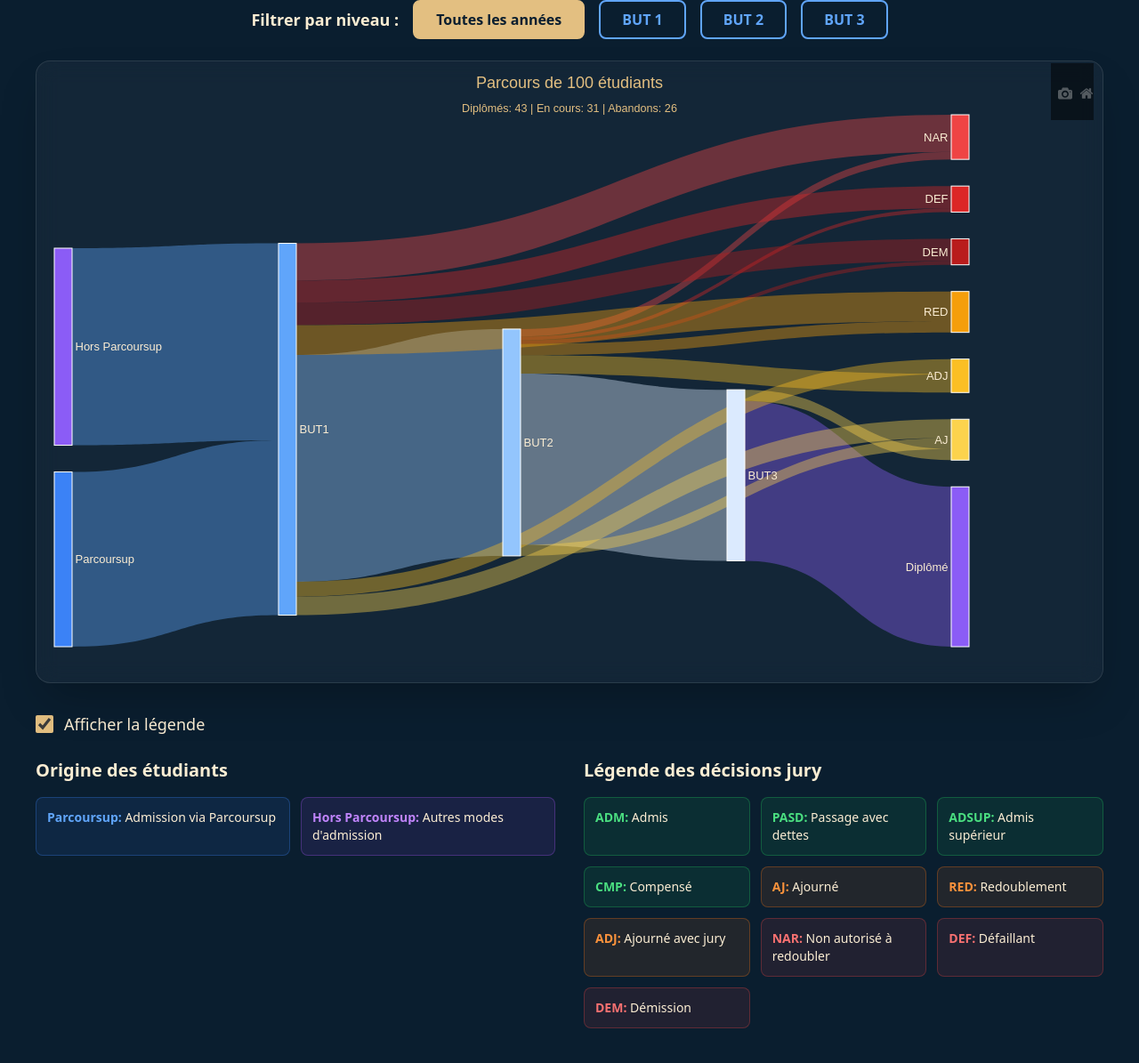
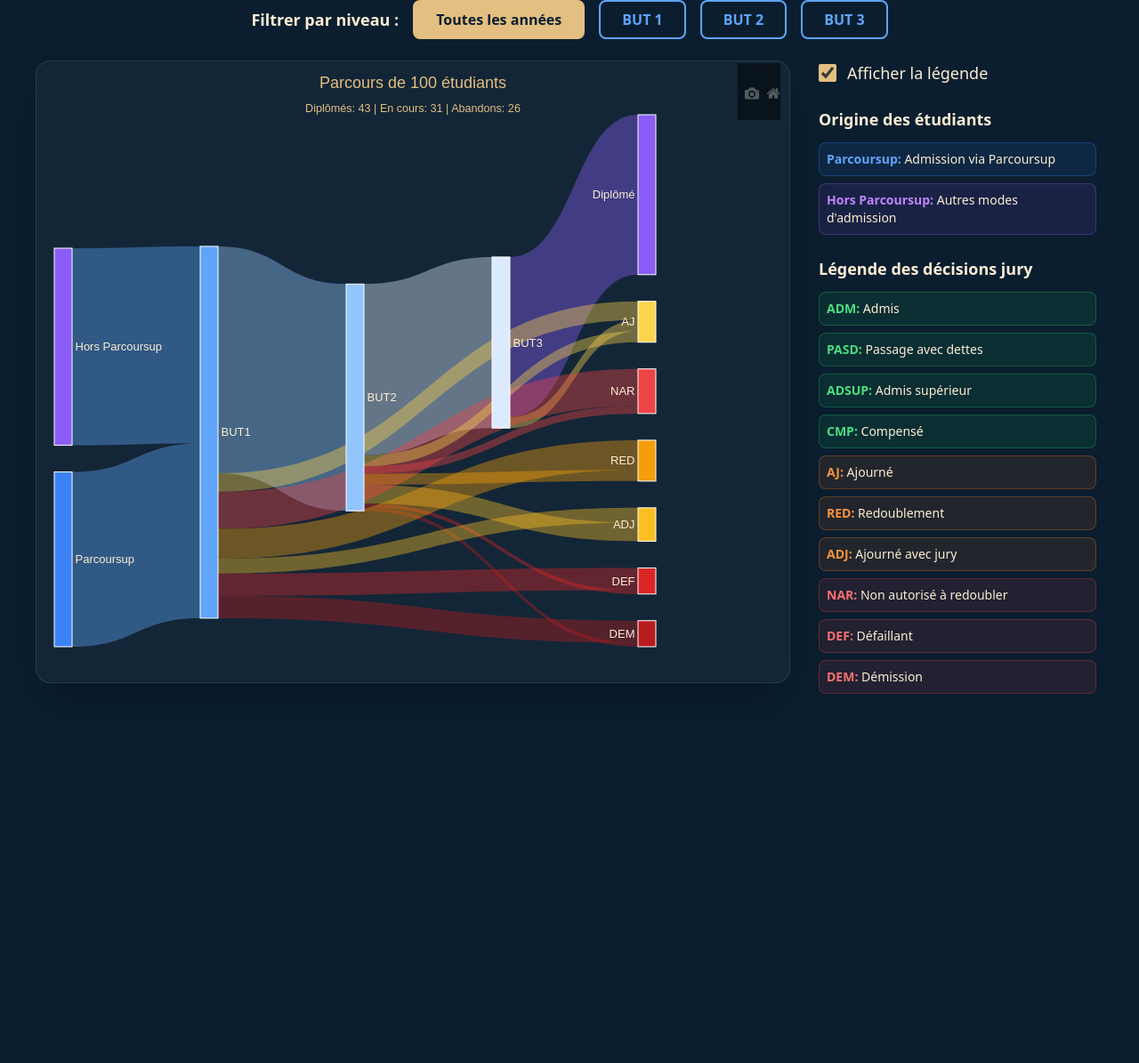
Before and after one commit to Mnemosyne-S301/Mnemosyne, a PHP site: page /sankey/default in a window 1280 px wide. Shown: the part 84-1279 px from the top of the page at 89% size. Run offline with PHP 8.4, Linux system fonts and the light colour scheme; some libraries are stand-ins or nearby versions.

Commit message:
Refactor Sankey diagram layout and legend display for improved usability

```diff
--- a/Views/view_sankey.php
+++ b/Views/view_sankey.php
@@ -41,29 +41,33 @@
                 </button>
             </div>
 
+            <div class="flex gap-8 items-start">
+                <!-- Diagramme Sankey -->
+                <div class="flex-1">
                     <div id="sankey-container" class="w-full h-[700px] bg-[#FFFFFF0A] rounded-2xl backdrop-blur-md shadow-2xl border border-white/10 relative">
                         <div id="loader" class="absolute inset-0 flex items-center justify-center z-10">
                             <p class="animate-pulse text-xl">Analyse des flux de cohorte...</p>
                         </div>
                         <div id="sankey-plot" class="w-full h-full"></div>
                     </div>
-        </section>
+                </div>
 
-        <section class="w-full max-w-7xl mx-auto">
+                <!-- Légende à droite -->
+                <div class="w-80 flex-shrink-0">
                     <div class="flex items-center gap-3 mb-6">
                         <input type="checkbox" id="toggle-legend" checked class="accent-[#E3BF81] w-5 h-5 cursor-pointer">
                         <label for="toggle-legend" class="text-lg font-medium cursor-pointer">Afficher la légende</label>
                     </div>
 
-            <div id="legend-container" class="grid grid-cols-1 lg:grid-cols-2 gap-8 transition-all duration-500">
+                    <div id="legend-container" class="flex flex-col gap-6 transition-all duration-500 overflow-y-auto max-h-[700px] pr-2">
                         <!-- Origine des étudiants -->
                         <div>
-                    <h3 class="text-xl font-semibold mb-4">Origine des étudiants</h3>
-                    <div class="grid grid-cols-1 md:grid-cols-2 gap-3 text-sm">
-                        <div class="bg-blue-500/10 border border-blue-500/30 p-3 rounded-lg">
+                            <h3 class="text-lg font-semibold mb-3">Origine des étudiants</h3>
+                            <div class="flex flex-col gap-2 text-sm">
+                                <div class="bg-blue-500/10 border border-blue-500/30 p-2 rounded-lg">
                                     <span class="font-bold text-blue-400">Parcoursup:</span> Admission via Parcoursup
                                 </div>
-                        <div class="bg-purple-500/10 border border-purple-500/30 p-3 rounded-lg">
+                                <div class="bg-purple-500/10 border border-purple-500/30 p-2 rounded-lg">
                                     <span class="font-bold text-purple-400">Hors Parcoursup:</span> Autres modes d'admission
                                 </div>
                             </div>
@@ -71,37 +75,39 @@
 
                         <!-- Légende des décisions jury -->
                         <div>
-                    <h3 class="text-xl font-semibold mb-4">Légende des décisions jury</h3>
-                    <div class="grid grid-cols-1 md:grid-cols-2 lg:grid-cols-3 gap-3 text-sm">
-                        <div class="bg-green-500/10 border border-green-500/30 p-3 rounded-lg">
+                            <h3 class="text-lg font-semibold mb-3">Légende des décisions jury</h3>
+                            <div class="flex flex-col gap-2 text-sm">
+                                <div class="bg-green-500/10 border border-green-500/30 p-2 rounded-lg">
                                     <span class="font-bold text-green-400">ADM:</span> Admis
                                 </div>
-                        <div class="bg-green-500/10 border border-green-500/30 p-3 rounded-lg">
+                                <div class="bg-green-500/10 border border-green-500/30 p-2 rounded-lg">
                                     <span class="font-bold text-green-400">PASD:</span> Passage avec dettes
                                 </div>
-                        <div class="bg-green-500/10 border border-green-500/30 p-3 rounded-lg">
+                                <div class="bg-green-500/10 border border-green-500/30 p-2 rounded-lg">
                                     <span class="font-bold text-green-400">ADSUP:</span> Admis supérieur
                                 </div>
-                        <div class="bg-green-500/10 border border-green-500/30 p-3 rounded-lg">
+                                <div class="bg-green-500/10 border border-green-500/30 p-2 rounded-lg">
                                     <span class="font-bold text-green-400">CMP:</span> Compensé
                                 </div>
-                        <div class="bg-orange-500/10 border border-orange-500/30 p-3 rounded-lg">
+                                <div class="bg-orange-500/10 border border-orange-500/30 p-2 rounded-lg">
                                     <span class="font-bold text-orange-400">AJ:</span> Ajourné
                                 </div>
-                        <div class="bg-orange-500/10 border border-orange-500/30 p-3 rounded-lg">
+                                <div class="bg-orange-500/10 border border-orange-500/30 p-2 rounded-lg">
                                     <span class="font-bold text-orange-400">RED:</span> Redoublement
                                 </div>
-                        <div class="bg-orange-500/10 border border-orange-500/30 p-3 rounded-lg">
+                                <div class="bg-orange-500/10 border border-orange-500/30 p-2 rounded-lg">
                                     <span class="font-bold text-orange-400">ADJ:</span> Ajourné avec jury
                                 </div>
-                        <div class="bg-red-500/10 border border-red-500/30 p-3 rounded-lg">
+                                <div class="bg-red-500/10 border border-red-500/30 p-2 rounded-lg">
                                     <span class="font-bold text-red-400">NAR:</span> Non autorisé à redoubler
                                 </div>
-                        <div class="bg-red-500/10 border border-red-500/30 p-3 rounded-lg">
+                                <div class="bg-red-500/10 border border-red-500/30 p-2 rounded-lg">
                                     <span class="font-bold text-red-400">DEF:</span> Défaillant
                                 </div>
-                        <div class="bg-red-500/10 border border-red-500/30 p-3 rounded-lg">
+                                <div class="bg-red-500/10 border border-red-500/30 p-2 rounded-lg">
                                     <span class="font-bold text-red-400">DEM:</span> Démission
+                                </div>
+                            </div>
                         </div>
                     </div>
                 </div>
```
Lines whose indentation alone changed are shown as unchanged.
